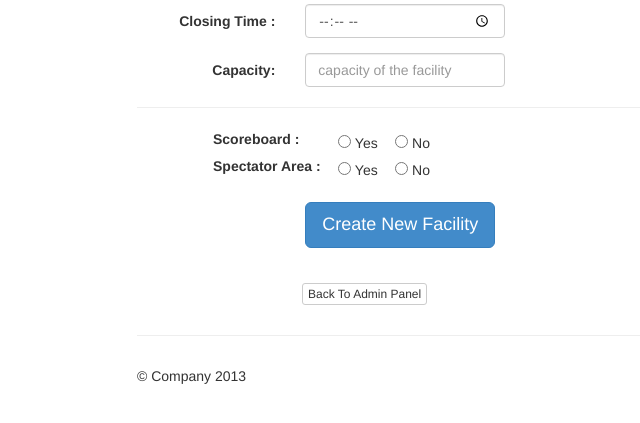
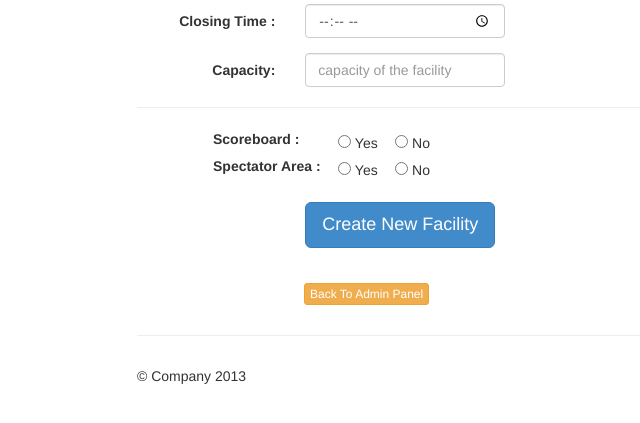
Before and after one commit to yatishb/nus-facility-booking, a PHP site: page /inc/add-sportsfac.php in a window 1280 px wide. Shown: the part 339-762 px from the top of the page, without its empty margins (13-653 px from the left). Run offline with PHP 8.4, Linux system fonts and the light colour scheme; the visitor is signed in with stand-in values (Sample User, id 1); data that the repository does not hold is empty.

Commit message:
Alignment of 'back to admin panel' button

```diff
--- a/inc/add-academicroom.php
+++ b/inc/add-academicroom.php
@@ -218,6 +218,6 @@
 
 </br>
 <a href='/cs2102/inc/admin-panel.php'>
-	<button style="margin-left:165px;" type="submit" class="btn btn-default btn-xs" name="back">Back To Admin Panel</button>
+	<button style="margin-left:167px;" type="submit" class="btn btn-warning btn-xs" name="back">Back To Admin Panel</button>
 </a>
 <?php include("footer.php"); ?>
--- a/inc/add-sportsfac.php
+++ b/inc/add-sportsfac.php
@@ -200,6 +200,6 @@
 
 </br>
 <a href='/cs2102/inc/admin-panel.php'>
-	<button style="margin-left:165px;" type="submit" class="btn btn-default btn-xs" name="back">Back To Admin Panel</button>
+	<button style="margin-left:167px;" type="submit" class="btn btn-warning btn-xs" name="back">Back To Admin Panel</button>
 </a>
 <?php include("footer.php"); ?>
--- a/inc/modify-facility.php
+++ b/inc/modify-facility.php
@@ -162,6 +162,6 @@ $("#editFac").load("getter-view-facility-details.php?choice=" +  temp);
 
 </br>
 <a href='/cs2102/inc/admin-panel.php'>
-	<button style="margin-left:165px;" type="submit" class="btn btn-default btn-xs" name="back">Back To Admin Panel</button>
+	<button style="margin-left:167px;" type="submit" class="btn btn-warning btn-xs" name="back">Back To Admin Panel</button>
 </a>
 <?php include("footer.php"); ?>
--- a/inc/remove-facility.php
+++ b/inc/remove-facility.php
@@ -120,6 +120,6 @@
 
 </br>
 <a href='/cs2102/inc/admin-panel.php'>
-	<button style="margin-left:165px;" type="submit" class="btn btn-default btn-xs" name="back">Back To Admin Panel</button>
+	<button style="margin-left:167px;" type="submit" class="btn btn-warning btn-xs" name="back">Back To Admin Panel</button>
 </a>
 <?php include("footer.php"); ?>
--- a/inc/view-all-facility-in-region.php
+++ b/inc/view-all-facility-in-region.php
@@ -167,6 +167,6 @@
 
 </br>
 <a href='/cs2102/inc/admin-panel.php'>
-	<button style="margin-left:165px;" type="submit" class="btn btn-default btn-xs" name="back">Back To Admin Panel</button>
+	<button style="margin-left:167px;" type="submit" class="btn btn-warning btn-xs" name="back">Back To Admin Panel</button>
 </a>
 <?php include("footer.php"); ?>
--- a/inc/view-facility-details.php
+++ b/inc/view-facility-details.php
@@ -170,6 +170,6 @@ $("#facility").load("getter-view-facility-details.php?choice=" +  temp);
 
 </br>
 <a href='/cs2102/inc/admin-panel.php'>
-	<button style="margin-left:165px;" type="submit" class="btn btn-default btn-xs" name="back">Back To Admin Panel</button>
+	<button style="margin-left:167px;" type="submit" class="btn btn-warning btn-xs" name="back">Back To Admin Panel</button>
 </a>
 <?php include("footer.php"); ?>
```
